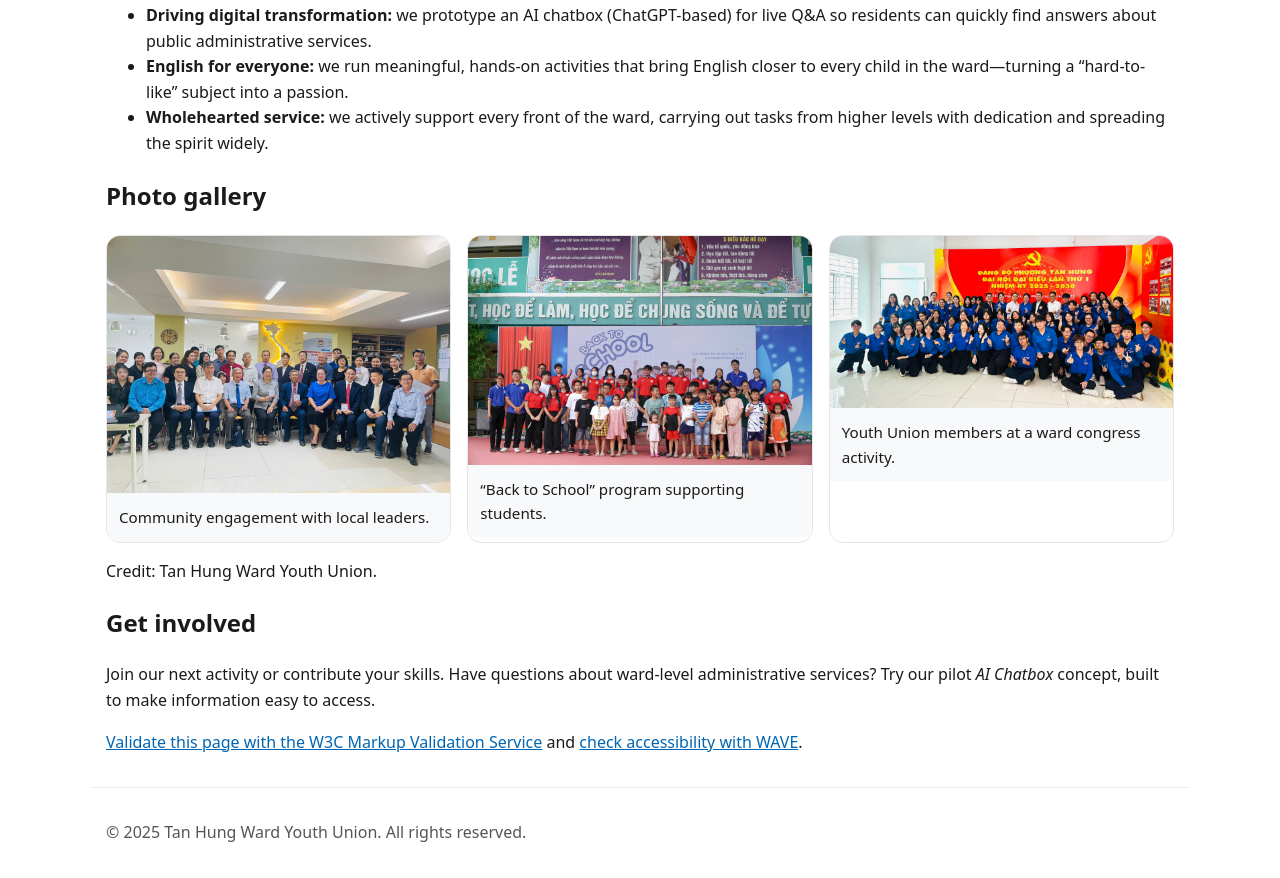
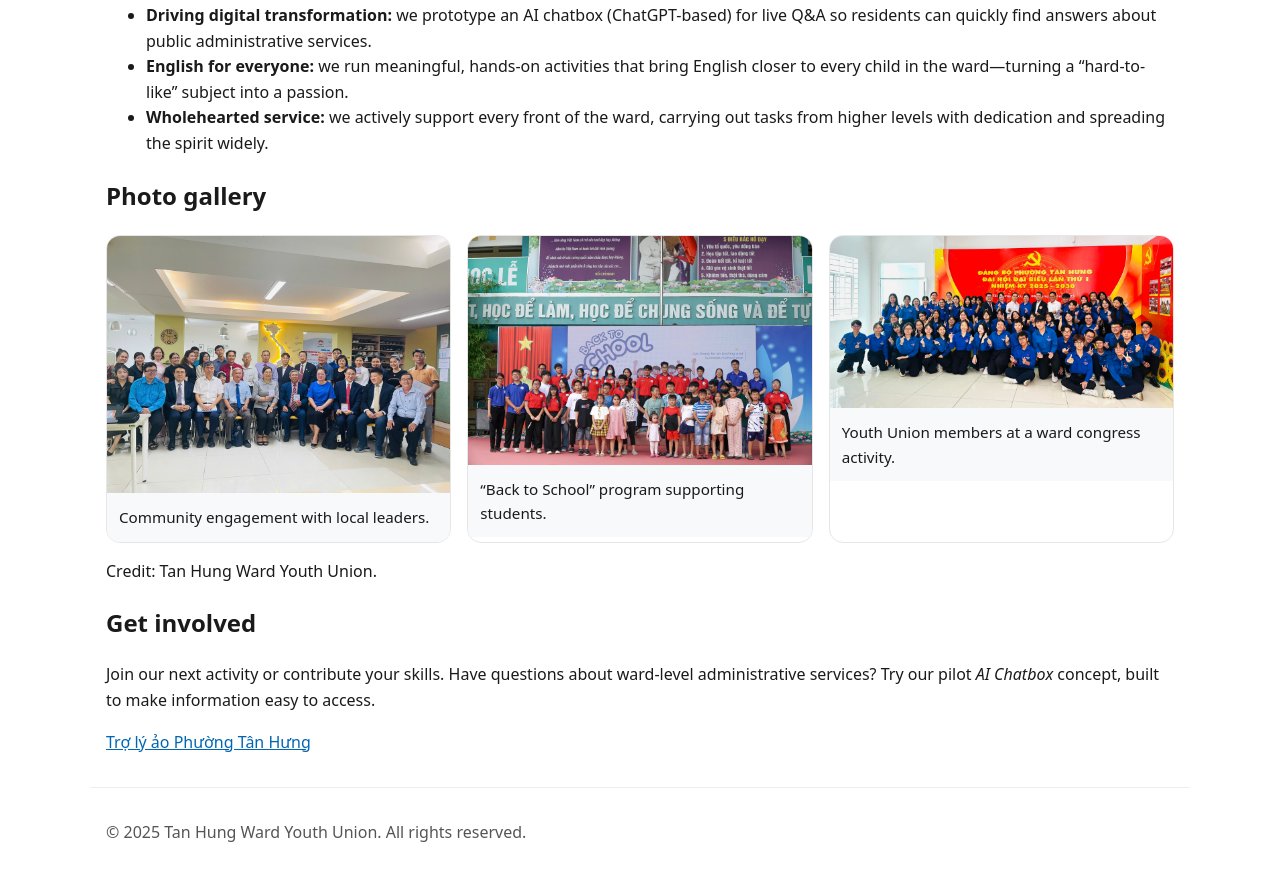
Before and after one commit to YSoan/TanHungYouthUnion, a plain HTML site: page index.html in a window 1280 px wide. Shown: the part 400-1278 px from the top of the page. Drawn offline with Linux system fonts and the light colour scheme.

Commit message:
Update index.html

```diff
--- a/index.html
+++ b/index.html
@@ -83,10 +83,10 @@
       <h2 id="cta-title">Get involved</h2>
       <p>Join our next activity or contribute your skills. Have questions about ward-level administrative services? Try our pilot <em>AI Chatbox</em> concept, built to make information easy to access.</p>
       <p>
-        <a href="https://validator.w3.org/" target="_blank" rel="noopener">Validate this page with the W3C Markup Validation Service</a>
-        and
-        <a href="https://wave.webaim.org/" target="_blank" rel="noopener">check accessibility with WAVE</a>.
-      </p>
+  <a href="https://chatgpt.com/g/g-6863b7a7a060819189ee7ebdfa8d1133-tro-ly-ao-phuong-tan-hung" target="_blank">
+    Trợ lý ảo Phường Tân Hưng
+  </a>
+</p>
     </article>
   </main>
 
```
